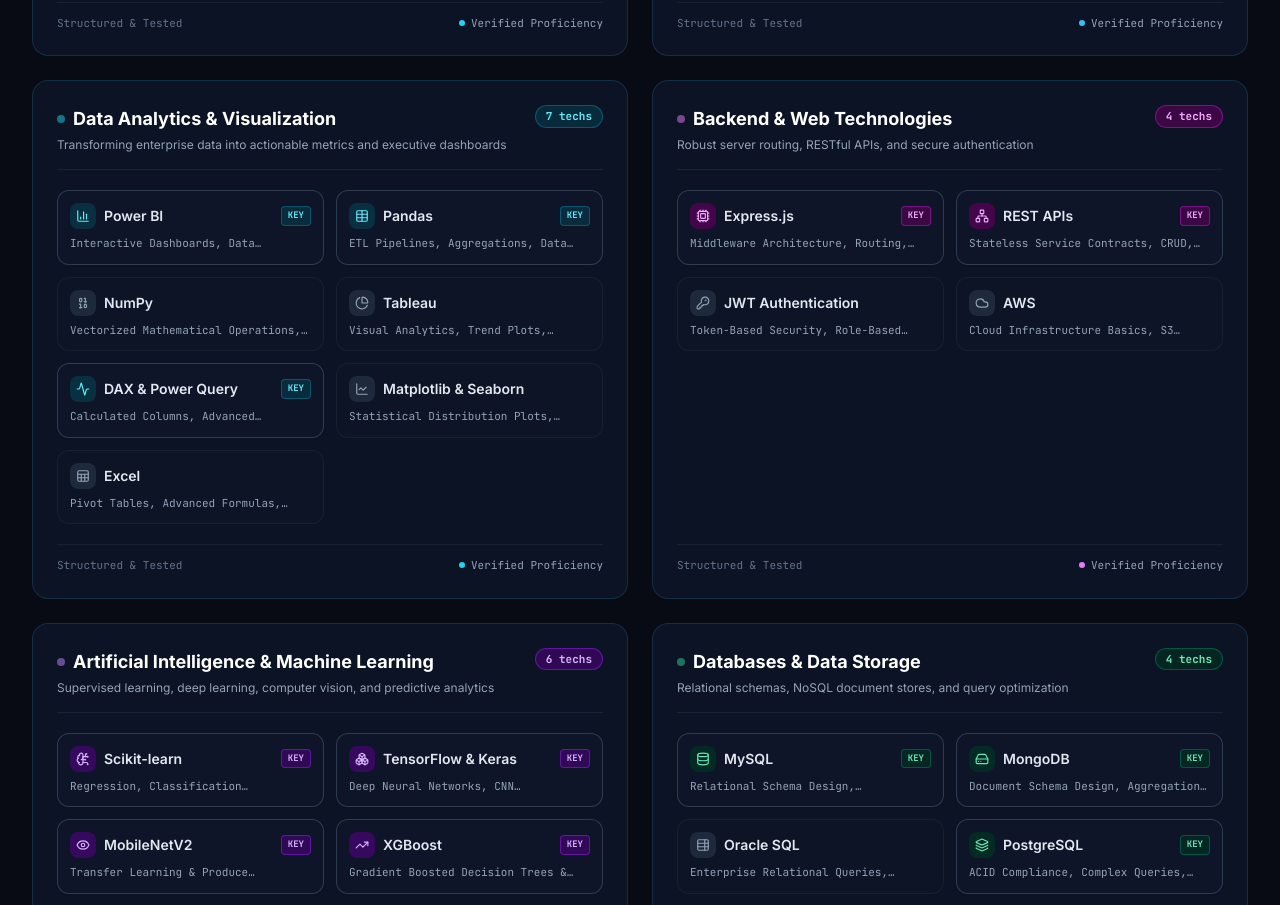
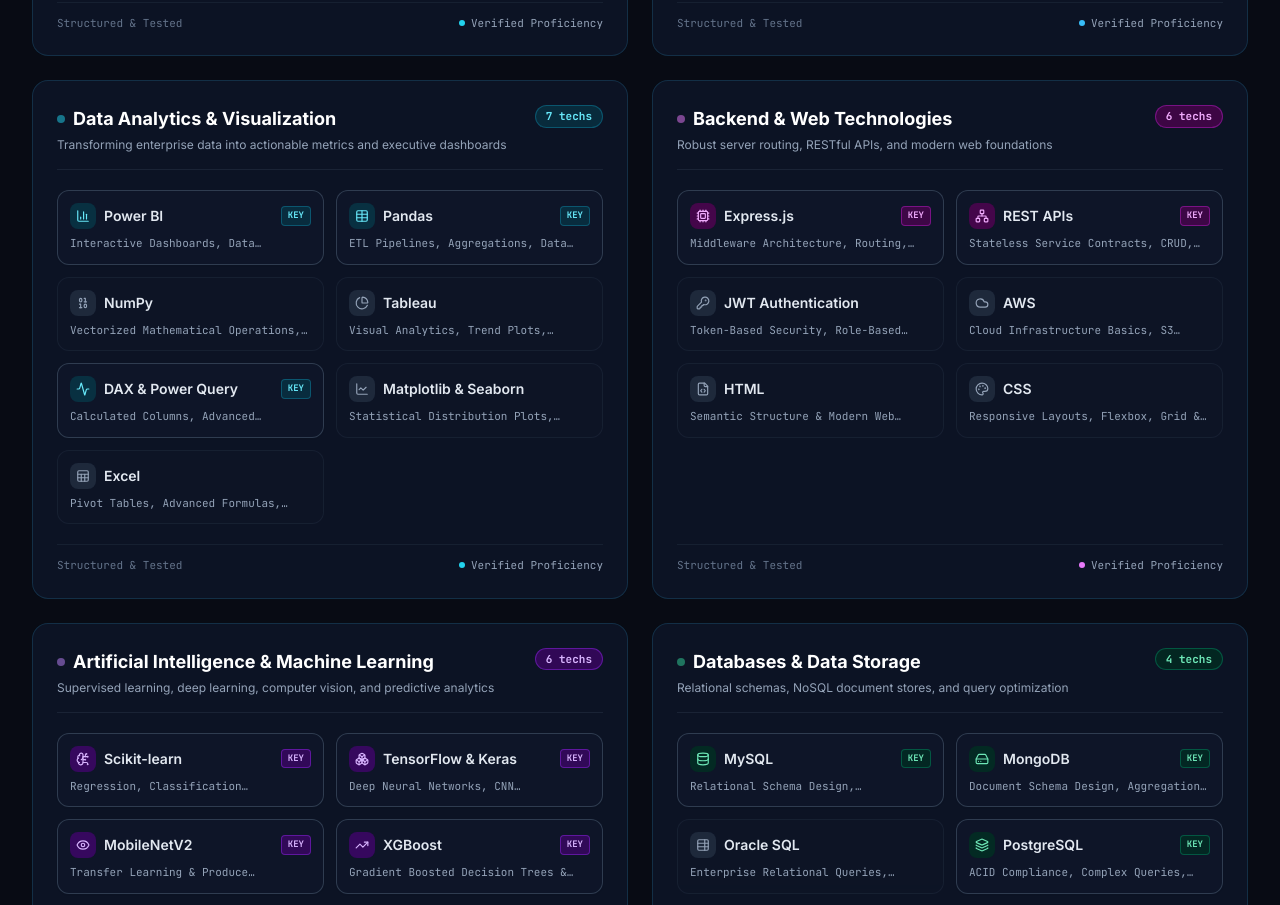
Before and after one commit to akashsuresh2005/PORTFOLIO-AKASH-S-KULKARNI, a React (Vite) app: page / in a window 1280 px wide. Shown: the part 2720-3625 px from the top of the page. Built offline with nearby package versions, Linux system fonts and the light colour scheme.

Commit message:
feat: add HTML and CSS to Backend & Web Technologies skill box

```diff
--- a/src/data/skills.js
+++ b/src/data/skills.js
@@ -42,13 +42,15 @@ export const skillCategories = [
   {
     id: 'backend_web',
     title: 'Backend & Web Technologies',
-    description: 'Robust server routing, RESTful APIs, and secure authentication',
+    description: 'Robust server routing, RESTful APIs, and modern web foundations',
     accent: 'fuchsia',
     skills: [
       { name: 'Express.js', level: 'Proficient', highlight: true, icon: 'Cpu', desc: 'Middleware Architecture, Routing, RESTful Endpoints' },
       { name: 'REST APIs', level: 'Proficient', highlight: true, icon: 'Network', desc: 'Stateless Service Contracts, CRUD, Status Protocol' },
       { name: 'JWT Authentication', level: 'Proficient', highlight: false, icon: 'KeyRound', desc: 'Token-Based Security, Role-Based Access Control' },
       { name: 'AWS', level: 'Foundational', highlight: false, icon: 'Cloud', desc: 'Cloud Infrastructure Basics, S3 Storage, EC2' },
+      { name: 'HTML', level: 'Proficient', highlight: false, icon: 'FileCode', desc: 'Semantic Structure & Modern Web Standards' },
+      { name: 'CSS', level: 'Proficient', highlight: false, icon: 'Palette', desc: 'Responsive Layouts, Flexbox, Grid & UI Styling' },
     ],
   },
   {
```
